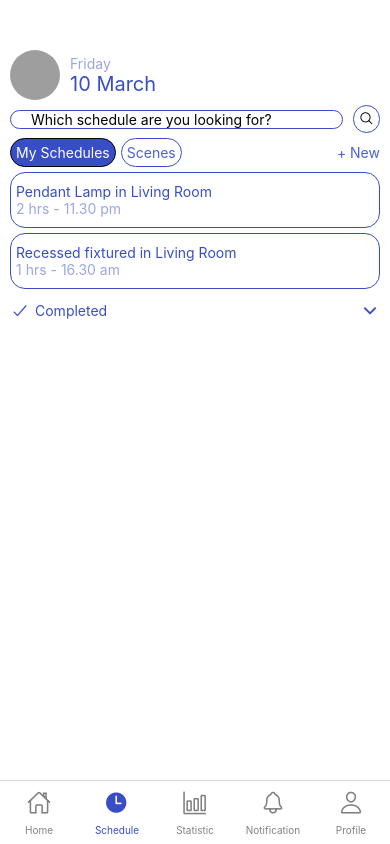
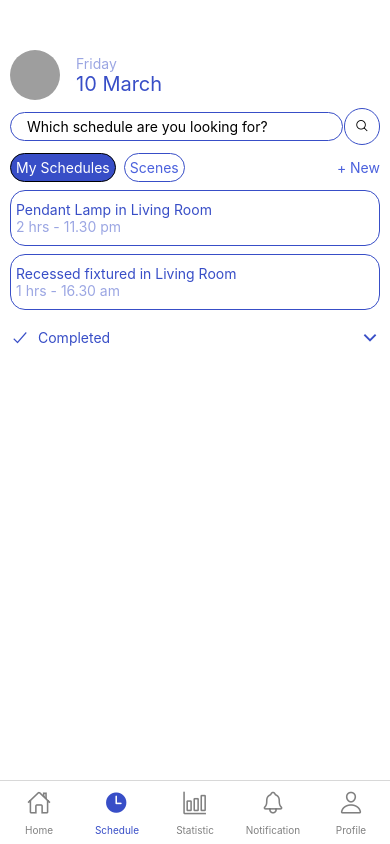
Before and after one commit to huylys12/smart-lighting-control-system, a React Native app in the folder client/: screen /Schedule in a window 390 px wide. Built offline with nearby package versions, Linux system fonts and the light colour scheme; grey boxes are pictures that could not be loaded.

Commit message:
fix schedule

```diff
--- a/client/src/components/CompleteCard.js
+++ b/client/src/components/CompleteCard.js
@@ -7,7 +7,7 @@ export default function CompletedCard({section,subsection}){
             borderRadius: 15,
             paddingHorizontal: 5,
             paddingVertical: 10,
-            marginTop: 5,
+            marginTop: 8,
             backgroundColor:"#F1F0FD",
             display:"flex",
             flexDirection:"row",
--- a/client/src/components/InforCard.js
+++ b/client/src/components/InforCard.js
@@ -7,7 +7,7 @@ export default function InforCard({section, subsection}){
             borderRadius: 15,
             paddingHorizontal: 5,
             paddingVertical: 10,
-            marginTop: 5,
+            marginTop: 8,
             borderColor:"#384EC7"}}>
             <Text style={{color:"#384EC7"}}>{section}</Text>
             <Text style={{color:"#384EC7",opacity: 0.5}}>{subsection}</Text>
--- a/client/src/screens/schedule/ScheduleHomeScreen.js
+++ b/client/src/screens/schedule/ScheduleHomeScreen.js
@@ -26,21 +26,21 @@ export default function ScheduleHomeScreen({navigation}) {
             }}
           />
         </Tooltip>
-        <View style={{marginHorizontal: 10}}>
+        <View style={{marginHorizontal: 16}}>
           <Text style={{opacity: 0.5,color:"#384EC7"}}>Friday</Text>
           <Text style={{fontSize: 20,color:"#384EC7"}}>10 March</Text>
         </View>
       </View>
       <View style={styles.view_2}>
         <TextInput placeholder='Which schedule are you looking for?'
-          style={{borderWidth: 0.3,padding:0,width:"90%",borderRadius: 25,paddingHorizontal:20,borderColor:"#384EC7"}} />
-          <View style={{borderWidth:1,borderRadius:50,padding: 5,marginLeft:10,borderWidth: 0.3,borderColor:"#384EC7"}}>
-            <Ionicons name='search-outline' size={15}></Ionicons>
+          style={{borderWidth: 0.3,width:"90%",borderRadius: 25,paddingHorizontal:16,paddingVertical: 5,borderColor:"#384EC7",fontSize:14}} />
+          <View style={{borderWidth:1,borderRadius:50,padding: 10,borderWidth: 0.3,borderColor:"#384EC7"}}>
+            <Ionicons name='search-outline' size={14}></Ionicons>
           </View>
       </View>
       <View style={styles.view_3}>
         <View style={{display:"flex",flexDirection:"row"}}>
-          <TouchableOpacity style={{borderWidth: 0.3, padding: 5, borderRadius: 25,marginRight: 5,backgroundColor:"#384EC7"}}><Text style={{color:"white"}}>My Schedules</Text></TouchableOpacity>
+          <TouchableOpacity style={{borderWidth: 0.3, padding: 5, borderRadius: 25,marginRight: 8,backgroundColor:"#384EC7"}}><Text style={{color:"white"}}>My Schedules</Text></TouchableOpacity>
           <TouchableOpacity style={{borderWidth: 0.3, padding: 5, borderRadius: 25,borderColor:"#384EC7"}}><Text style={{color:'#4B61DD'}}>Scenes</Text></TouchableOpacity>
         </View>
         <TouchableOpacity style={{fontWeight: 600}} onPress={() => setDisplayCanlendar(true)}><Text style={{color:'#4B61DD'}}>+ New</Text></TouchableOpacity>
@@ -49,9 +49,9 @@ export default function ScheduleHomeScreen({navigation}) {
       <InforCard section={"Recessed fixtured in Living Room"} subsection={"1 hrs - 16.30 am"} />
       <View>
         <View style={{display:"flex",flexDirection:"row",justifyContent:"space-between",alignItems:"center"}}>
-          <View style={{display:"flex",flexDirection:"row",alignItems:"center",marginVertical: 10}}>
+          <View style={{display:"flex",flexDirection:"row",alignItems:"center",marginVertical: 16}}>
             <Ionicons name="checkmark-outline" size={20} style={{color:"#384EC7"}} />
-            <Text style={{marginLeft: 5,color:"#384EC7"}}>Completed</Text>
+            <Text style={{marginLeft: 8,color:"#384EC7"}}>Completed</Text>
           </View>
           <Ionicons name="chevron-down-outline" size={20} style={{color: "#384EC7"}} onPress={() => {
             if(completedVisible){
@@ -72,21 +72,22 @@ export default function ScheduleHomeScreen({navigation}) {
         }
       </View>
       {displayCalendar ? (
-         <View style={styles.overlay}>
+         <ScrollView style={styles.overlay}>
+          <View style={{display:"flex",alignItems:"center",marginTop: 8}}>
             <Ionicons name="chevron-down-outline" size={20} style={{color:"#384EC7"}} onPress={() => setDisplayCanlendar(false)} />
             <Calendar
               monthFormat={'MMMM, yyyy'}
               style={{width: Dimensions.get('screen').width*0.95}}
             />
-          <View style={{display:"flex",flexDirection:"row",marginVertical: 5, width:Dimensions.get('screen').width*0.95, alignItems:"center",borderTopWidth: 0.5,paddingTop:5}}>
-            <Ionicons name="calendar-outline" size={20} style={{marginRight:10,color:"#384EC7"}} />
+            <View style={{display:"flex",flexDirection:"row", width:Dimensions.get('screen').width*0.95, alignItems:"center",borderTopWidth: 0.5,paddingVertical:8}}>
+              <Ionicons name="calendar-outline" size={20} style={{marginRight:16,color:"#384EC7"}} />
               <Text style={{color:"#384EC7"}}>Set date</Text>
             </View>
-          <View style={{display:"flex",flexDirection:"row",marginVertical: 5,width:Dimensions.get('screen').width*0.95, alignItems:"center",borderTopWidth: 0.5,paddingTop:5}}>
-            <Ionicons name="time-outline" size={20} style={{marginRight:10,color:"#384EC7"}}/>
+            <View style={{display:"flex",flexDirection:"row",width:Dimensions.get('screen').width*0.95, alignItems:"center",borderTopWidth: 0.5,paddingVertical:8}}>
+              <Ionicons name="time-outline" size={20} style={{marginRight:16,color:"#384EC7"}}/>
               <Text style={{color:"#384EC7"}}>Set time</Text>
             </View>
-          <View style={{display:"flex",flexDirection:"row",marginVertical: 5,width:Dimensions.get('screen').width*0.95, alignItems:"center",justifyContent: "space-between",borderTopWidth: 0.5,paddingTop:5}}>
+            <View style={{display:"flex",flexDirection:"row",width:Dimensions.get('screen').width*0.95, alignItems:"center",justifyContent: "space-between",borderTopWidth: 0.5,paddingVertical:8}}>
               <Text style={{color:"#384EC7"}}>Select Room</Text>
               <View style={{borderWidth: 0.3,borderRadius: 25}}>
                 <Picker
@@ -97,7 +98,7 @@ export default function ScheduleHomeScreen({navigation}) {
                 </Picker>
               </View>
             </View>
-          <View style={{display:"flex",flexDirection:"row",marginVertical: 5,width:Dimensions.get('screen').width*0.95, alignItems:"center",justifyContent: "space-between",borderTopWidth: 0.5,paddingVertical:5,borderBottomWidth: 0.5}}>
+            <View style={{display:"flex",flexDirection:"row",width:Dimensions.get('screen').width*0.95, alignItems:"center",justifyContent: "space-between",borderTopWidth: 0.5,paddingVertical:8,borderBottomWidth: 0.5}}>
               <Text style={{color:"#384EC7"}}>Select Lamp</Text>
               <View style={{borderWidth: 0.3,borderRadius: 25}}>
                 <Picker
@@ -109,11 +110,13 @@ export default function ScheduleHomeScreen({navigation}) {
               </View>
             </View>
             <TouchableOpacity
-          style={{backgroundColor: "#4B61DD",width: Dimensions.get('screen').width*0.9,marginTop:10,borderRadius:25}}
+            style={{backgroundColor: "#4B61DD",width: Dimensions.get('screen').width*0.9,marginTop:10,borderRadius:25,marginBottom: 16}}
             >
-            <Text style={{fontSize: 20,textAlign:"center",margin: 10,color:"white"}}>Save</Text>
+              <Text style={{fontSize: 20,textAlign:"center",margin: 16,color:"white"}}>Save</Text>
             </TouchableOpacity>
             </View>
+       </ScrollView>
+
       ): null}
     </View>
   );
@@ -136,23 +139,23 @@ const styles = StyleSheet.create({
     display:"flex",
     flexDirection:"row",
     alignItems:"center",
-    marginTop:5
+    justifyContent: "space-between",
+    marginTop:8
   },
   view_3:{
     display:"flex",
     flexDirection:"row",
     alignItems:"center",
     justifyContent:"space-between",
-    marginTop:5
+    marginTop:8
   },
   overlay:{
     display:"flex",
     flexDirection:'column',
-    alignItems:"center",
     backgroundColor: "white",
     height: "95%",
     width: Dimensions.get('screen').width,
-    position: "absolute" ,
+    position: "absolute",
     bottom: 0,
     left: 0,
     borderTopLeftRadius: 20,
```
Lines whose indentation alone changed are shown as unchanged.
